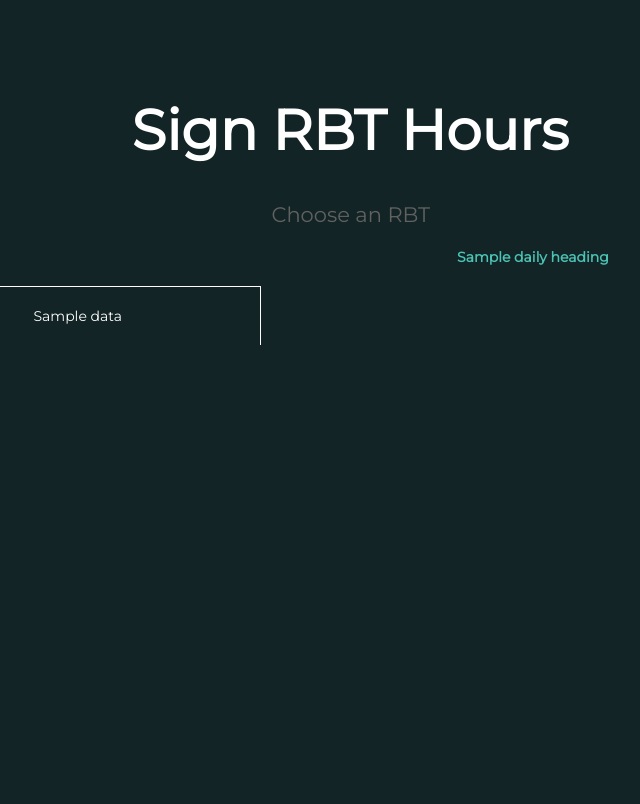
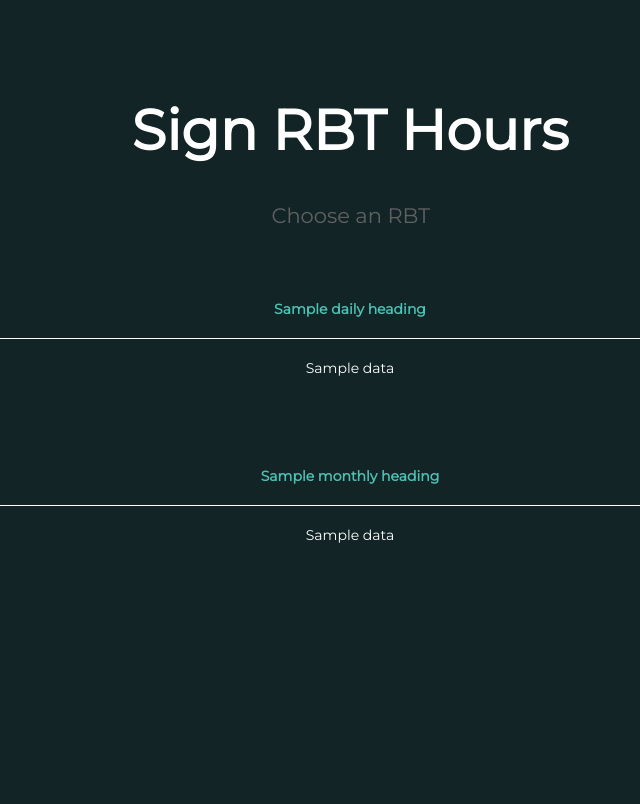
Before and after one commit to djjohnsongeek/rbthours-tracker, a Django app: template tracker_app/templates/tracker_app/supervisor-view.html in a window 1280 px wide. Shown: the top 804 px of the page, without its empty margins (290-930 px from the left). Before the commit the page ends 345 px from the top, so only its background shows below. Run offline with Django 3.2, Linux system fonts and the light colour scheme; tables that the repository leaves empty hold one stand-in row (values such as "Sample post"); the template is opened without the code that fills it: values that come from a table or form of the project are taken from there, most other values are stand-ins (such as "Sample title", 1, 10 or a date in 2020); some libraries are stand-ins or nearby versions.

Commit message:
added JS to show and hide table, tweaked django rendering tags to improve the look of the monthly log table

```diff
--- a/tracker_app/templates/tracker_app/supervisor-view.html
+++ b/tracker_app/templates/tracker_app/supervisor-view.html
@@ -1,6 +1,7 @@
 {% extends "tracker_app/base.html" %}
 {% block title %} Supervisor View {% endblock %}
 {% block body %}
+<script src="https://kit.fontawesome.com/702ae185c3.js" crossorigin="anonymous"></script>
 <div class="header">
     <h1 class="heading">Sign RBT Hours</h1>
     <select id="rbt-select">
@@ -10,38 +11,142 @@
         {% endfor %}
     </select>
 </div>
+<div class="spacer-small"></div>
 <div class="table-container">
     <table class="hours-table">
         {% if caption %}
-            <caption class="super-view-table-captions">{{ current_rbt }}'s Daily Logs</caption>
+            <caption class="super-view-table-captions">
+                {{ current_rbt }}'s Daily Logs
+                {% if daily_logs %}
+                    <span id="daily-log-showorhide" class="chevrons">
+                        <i id="daily-chevron" class='fas fa-chevron-up'></i>
+                    </span>
+                {% endif %}
+            </caption>
         {% endif %}
         {% if daily_logs %}
             <thead>
                 <tr>
-                    <th id="hidden-heading"></th>
                     {% for heading in daily_headings %}
                         <th>{{ heading }}</th>
                     {% endfor %}
                 </tr>
             </thead>
             <tbody>
-                {% for row in daily_logs %}
-                <tr>
+                {% for id, row in daily_logs %}
+                <tr data-rowID="{{ id }}">
                     {% for data in row.values %}
-                        <td class="sign-data">{{ data }}</td>
+                        {% if data == "" %}
+                            <td class="sign-here">Click to Sign</td>
+                        {% else %}
+                            <td>{{ data }}</td>
+                        {% endif %}
                     {% endfor %}
                 </tr>
                 {% endfor %}
             </tbody>
         {% else %}
-        {% if message %}
+            {% if daily_message %}
                 <thead class="tr-empty-table">
                     <tr>
-                <th class="th-empty-table">{{ message }}</th>
+                        <th class="th-empty-table">{{ daily_message }}</th>
                     </tr>
                 </thead>
             {% endif %}
         {% endif %}
     </table>
 </div>
+<div class="spacer-small"></div>
+<div class="table-container">
+    <table class="hours-table">
+        {% if caption %}
+            <caption class="super-view-table-captions">
+                {{ current_rbt }}'s Monthly Logs
+                {% if monthly_logs %}
+                    <span id="monthly-log-showorhide" class="chevrons">
+                        <i id="monthly-chevron" class='fas fa-chevron-up'></i>
+                    </span>
+                {% endif %}
+            </caption>
+        {% endif %}
+        {% if monthly_logs %}
+            <thead>
+                <tr>
+                    {% for heading in monthly_headings %}
+                        <th>{{ heading }}</th>
+                    {% endfor %}
+                </tr>
+            </thead>
+            <tbody>
+                {% for id, row in monthly_logs %}
+                <tr data-mRowID="{{ id }}">
+                    {% for data in row.values %}
+                        {% if data == "" %}
+                            <td class="sign-here">Click to Sign</td>
+                        {% else %}
+                            <td>{{ data }}</td>
+                        {% endif %}
+                    {% endfor %}
+                </tr>
+                {% endfor %}
+            </tbody>
+        {% else %}
+            {% if monthly_message %}
+                <thead class="tr-empty-table">
+                    <tr>
+                        <th class="th-empty-table">{{ monthly_message }}</th>
+                    </tr>
+                </thead>
+            {% endif %}
+        {% endif %}
+    </table>
+</div>
+<div class="spacer-large"></div>
+<script>
+    // show/hide table
+    function toggle_visible(tableElement){
+        if (tableElement.style.display == "none"){
+            tableElement.style.display = "";
+        }
+        else {
+            tableElement.style.display = "none";
+        }
+    }
+    // change chevron direction
+    function toggle_chevron(chevron){
+        if (chevron.className == "fas fa-chevron-up"){
+            chevron.className = "fas fa-chevron-down";
+        }
+        else {
+            chevron.className = "fas fa-chevron-up";
+        }
+    }
+
+    // change table to daily or monthly based on user's selection
+    document.getElementById("rbt-select").addEventListener("change", () => {
+        const rbtName = document.getElementById("rbt-select").value.split(" ");
+        window.location = `http://127.0.0.1:8000/view-rbt/${rbtName[0]}%20${rbtName[1]}`;
+    });
+
+    // set event lister for chevrons if they exist
+    if (document.getElementById("daily-log-showorhide")) {
+
+        document.getElementById("daily-log-showorhide").addEventListener("click", (event) => {
+            const dailyTableBody = event.target.parentElement.parentElement.parentElement.children[2];
+            const chevron = document.getElementById("daily-chevron");
+            toggle_visible(dailyTableBody);
+            toggle_chevron(chevron);
+        });
+    }
+
+    if (document.getElementById("monthly-log-showorhide")) {
+
+        document.getElementById("monthly-log-showorhide").addEventListener("click", (event) => {
+            const dailyTableBody = event.target.parentElement.parentElement.parentElement.children[2];
+            const chevron = document.getElementById("monthly-chevron");
+            toggle_visible(dailyTableBody);
+            toggle_chevron(chevron);
+        });
+    }
+</script>
 {% endblock %}
```
Lines whose indentation alone changed are shown as unchanged.
